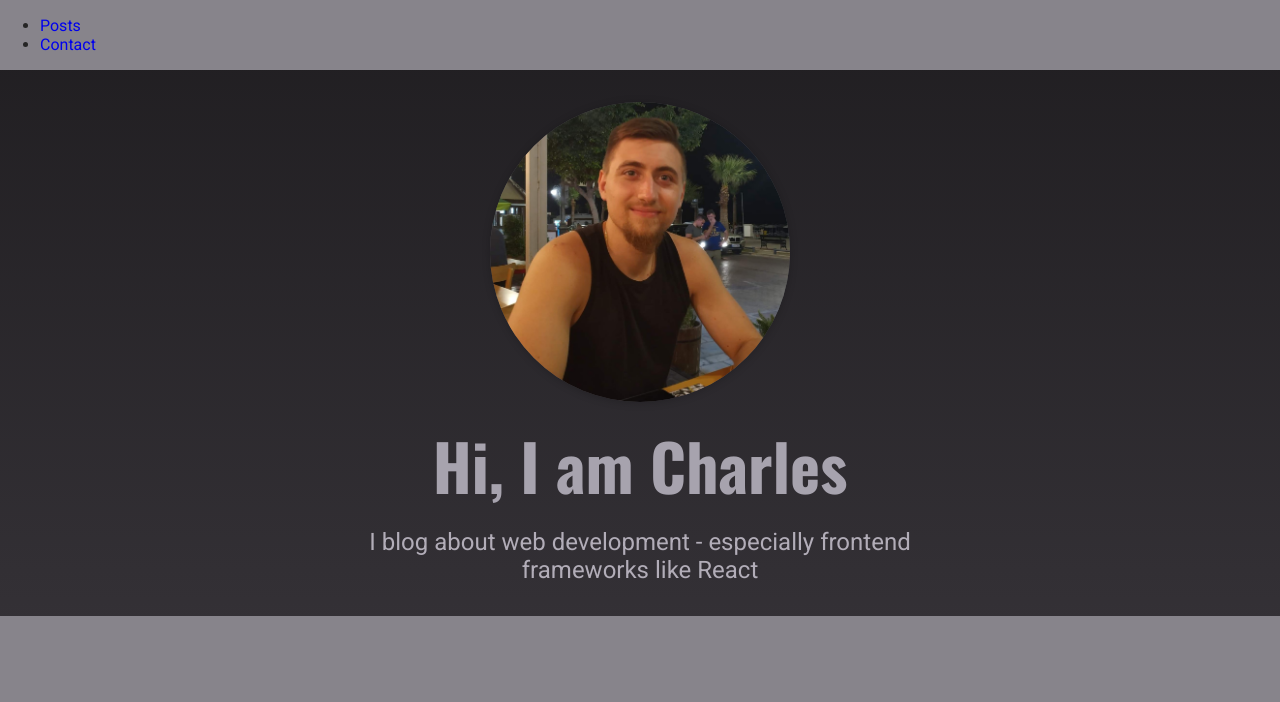
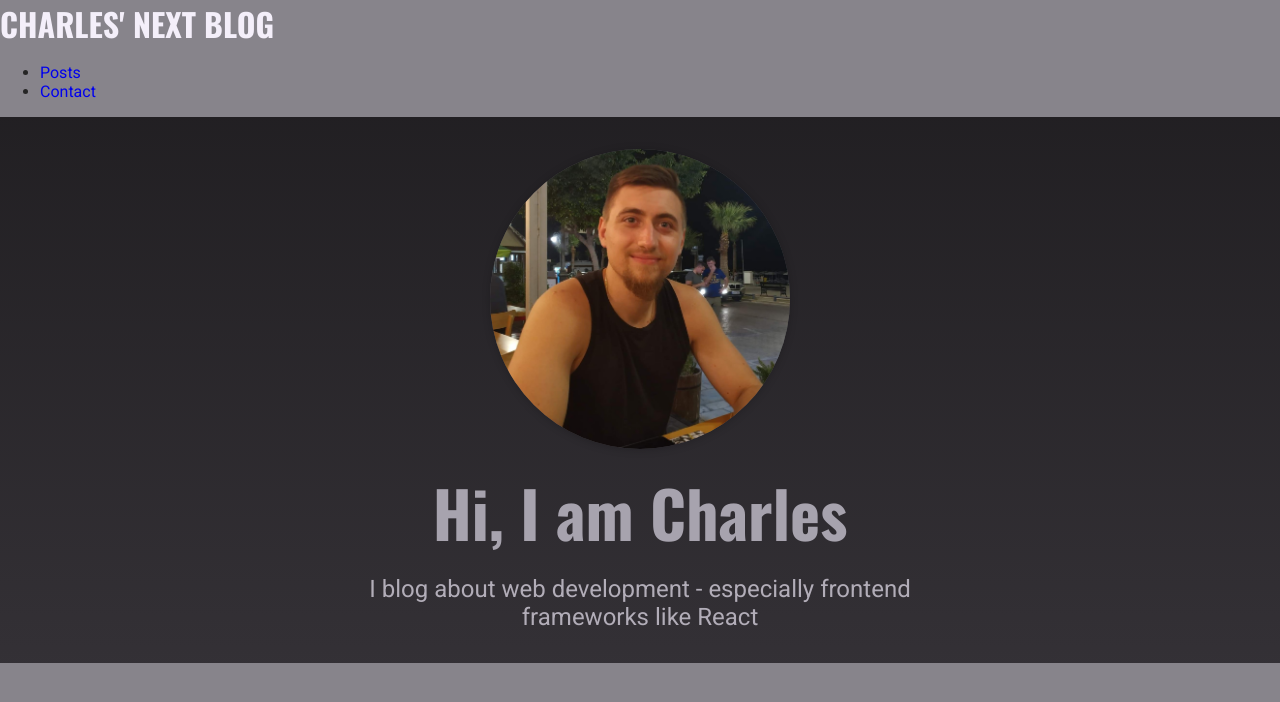
Before and after one commit to galerafrontend/my-blog-nextjs, a Next.js app: page / in a window 1280 px wide. Shown: the top 702 px of the page. Built offline with nearby package versions, Linux system fonts and the light colour scheme.

Commit message:
Logo component added to MainNavigation component

```diff
--- a/components/layout/MainNavigation/index.js
+++ b/components/layout/MainNavigation/index.js
@@ -1,8 +1,12 @@
 import Link from "next/link";
+import Logo from "./Logo";
 
 const MainNavigation = () => {
   return (
     <header>
+      <Link href="/">
+        <Logo />
+      </Link>
       <nav>
         <ul>
           <li>
```
